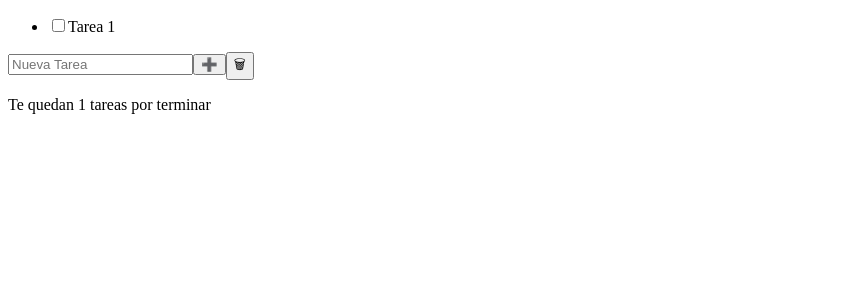
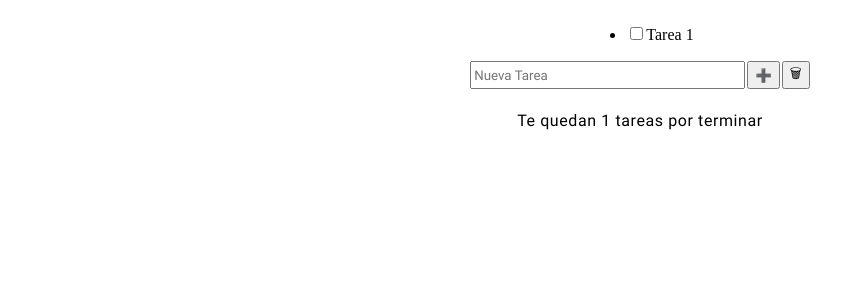
Before and after one commit to smaje99/todo-react, a React (Create React App) app: page / in a window 1280 px wide. Shown: the top 300 px of the page, without its empty margins (0-865 px from the left). Built offline with nearby package versions, Linux system fonts and the light colour scheme.

Commit message:
App styles

```diff
--- a/src/App.jsx
+++ b/src/App.jsx
@@ -3,6 +3,8 @@ import React, { useState, useRef, useEffect } from 'react'
 import uuid from 'react-uuid'
 
 import { TodoList } from './components/TodoList'
+
+import './styles/App.css'
 
 const KEY = 'todoApp.todos'
 
@@ -49,14 +51,16 @@ export function App() {
     };
 
     return (
-        <>
+        <section className="app">
             <TodoList todos={todos} toggleTodo={toggleTodo} />
-            <input ref={todoTaskRef} type="text" placeholder="Nueva Tarea" />
-            <button onClick={handleTodoAdd}>➕</button>
-            <button onClick={handleClearAll}>🗑</button>
-            <div>
-                <p>Te quedan {left} tareas por terminar</p>
+            <div className="app__input">
+                <input ref={todoTaskRef} type="text" placeholder="Nueva Tarea" />
+                <button onClick={handleTodoAdd}>➕</button>
+                <button onClick={handleClearAll}>🗑</button>
             </div>
-        </>
+            <div className="app__left">
+                <p className="app__left__text">Te quedan {left} tareas por terminar</p>
+            </div>
+        </section>
     );
 }
--- /dev/null
+++ b/src/styles/App.css
@@ -0,0 +1,26 @@
+.app {
+    display: flex;
+    align-items: center;
+    justify-content: center;
+    flex-direction: column;
+}
+
+.app__input {
+    display: grid;
+    grid-template-columns: 8fr .5fr .5fr;
+}
+
+.app__input > * {
+    margin: 1px;
+    font-family: Roboto;
+}
+
+.app__left {
+    margin: 5px;
+}
+
+.app__left__text {
+    text-align: center;
+    font-family: Roboto;
+    letter-spacing: .6px;
+}
```
